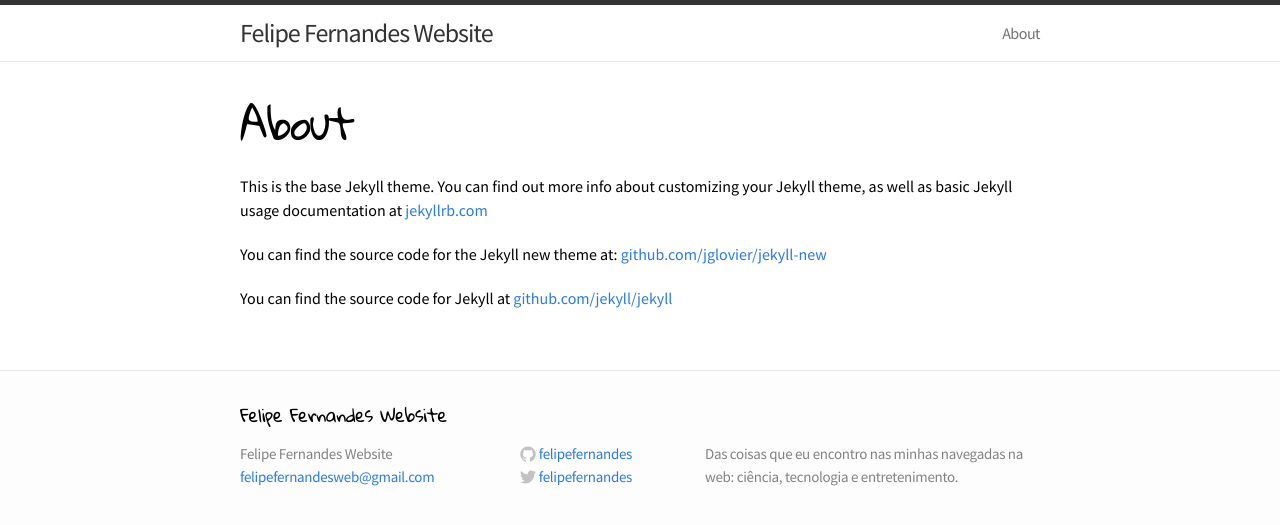
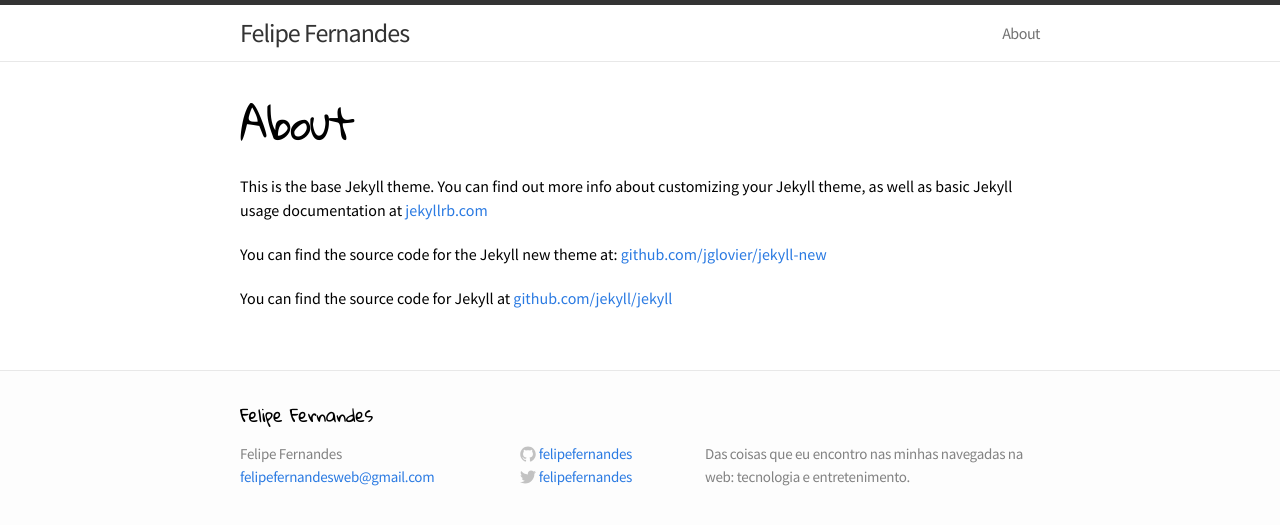
Before and after one commit to felipefernandes/felipefernandes.github.io, a Jekyll site: the page built from about.md, in a window 1280 px wide. Shown: the top 525 px of the page. Built offline with Jekyll 4.4.1, drawn with Linux system fonts in a browser that asks for light colours; comment, search, counter and statistics services are not loaded.

Commit message:
Primeiro post

```diff
--- a/_config.yml
+++ b/_config.yml
@@ -1,7 +1,7 @@
 # Site settings
-title: Felipe Fernandes Website
+title: Felipe Fernandes
 email: felipefernandesweb@gmail.com
-description: "Das coisas que eu encontro nas minhas navegadas na web: ciência, tecnologia e entretenimento."
+description: "Das coisas que eu encontro nas minhas navegadas na web: tecnologia e entretenimento."
 baseurl: ""
 url: "http://felipefernandes.github.io"
 twitter_username: felipefernandes
--- a/css/main.css
+++ b/css/main.css
@@ -170,6 +170,9 @@
   color: #818181;
 }
 
+.post-comment-link {
+  display: block;
+}
 
 /* Post styles */
 /* ----------------------------------------------------------*/
--- a/index.html
+++ b/index.html
@@ -4,13 +4,15 @@
 
 <div class="home">
 
-  <h1>Posts</h1>
-
   <ul class="posts">
     {% for post in site.posts %}
       <li>
         <span class="post-date">{{ post.date | date: "%b %-d, %Y" }}</span>
         <a class="post-link" href="{{ post.url | prepend: site.baseurl }}">{{ post.title }}</a>
+        <article class="post-content">
+        {{ post.content }}
+        </article>
+        <a class="post-comment-link" href="{{ post.url | prepend: site.baseurl }}#disqus_thread">comentários</a>
       </li>
     {% endfor %}
   </ul>
```
Also changed, not shown: _layouts/default.html (+14 -0 lines), _layouts/post.html (+15 -0 lines), _posts/2014-08-03-reencontro-animado.markdown (added, +20 -0 lines), _posts/2014-08-03-welcome-to-jekyll.markdown (deleted, +0 -24 lines), 7 other files.
